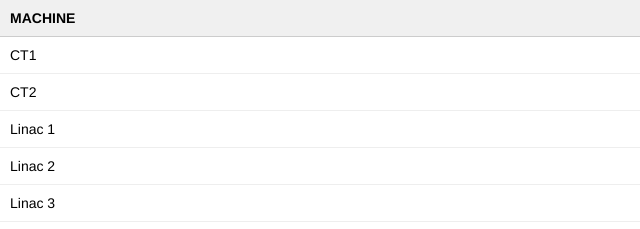
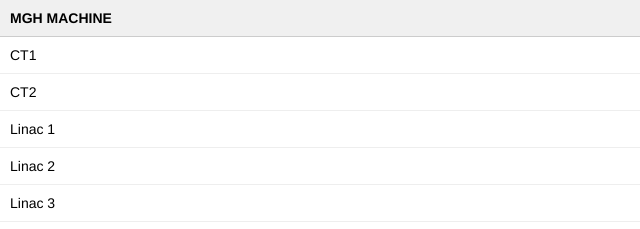
Before and after one commit to johnathan-zeng/rophonemgh, a plain HTML site: page index.html in a window 1280 px wide. Shown: the top 229 px of the page, 0-640 px from the left. Drawn offline with Linux system fonts and the light colour scheme.

Commit message:
Update index.html

```diff
--- a/index.html
+++ b/index.html
@@ -15,7 +15,7 @@
 </head>
 <body>
 
-<div class="header">MACHINE</div>
+<div class="header">MGH MACHINE</div>
 <div class="row" onclick="location.href='tel:6177266735'"><div class="name">CT1</div><div class="number">(617) 726-6735</div></div>
 <div class="row" onclick="location.href='tel:6177265565'"><div class="name">CT2</div><div class="number">(617) 726-5565</div></div>
 <div class="row" onclick="location.href='tel:8572386312'"><div class="name">Linac 1</div><div class="number">(857) 238-6312</div></div>
```
